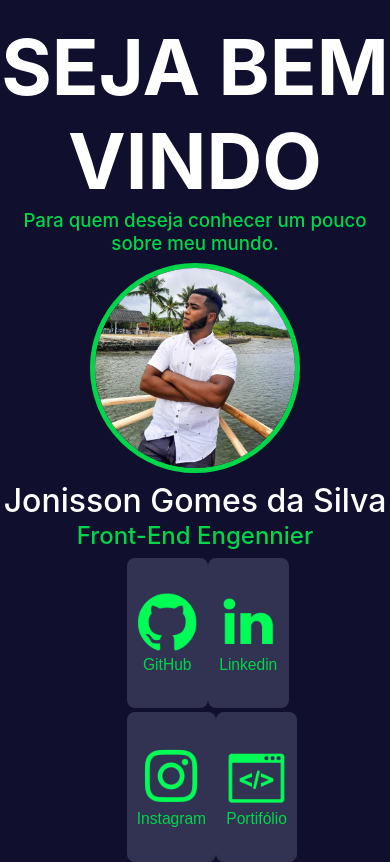
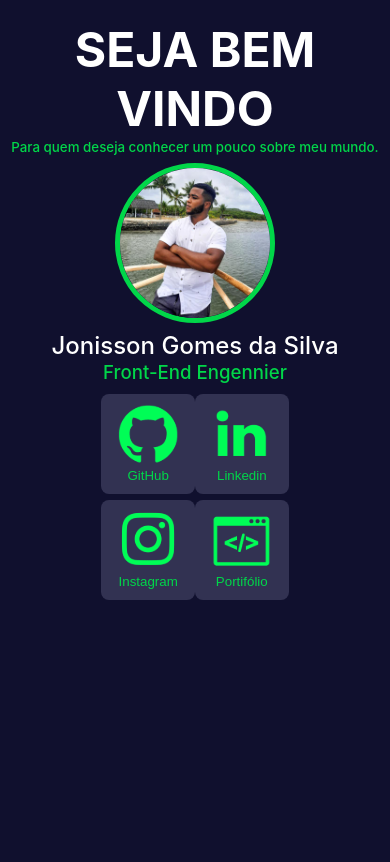
Before and after one commit to JonissonGomes/profile, a React (Create React App) app in the folder front-end/: page / in a window 390 px wide. Built offline with nearby package versions, Linux system fonts and the light colour scheme.

Commit message:
Inserindo resposividade em dispositivos mobile

```diff
--- a/front-end/package.json
+++ b/front-end/package.json
@@ -8,6 +8,7 @@
     "@testing-library/user-event": "^12.6.0",
     "react": "^17.0.1",
     "react-dom": "^17.0.1",
+    "react-router-dom": "^5.2.0",
     "react-scripts": "4.0.1",
     "web-vitals": "^0.2.4"
   },
--- a/front-end/src/pages/welcome/welcome.css
+++ b/front-end/src/pages/welcome/welcome.css
@@ -42,7 +42,7 @@
 }
 
 .boxContainer {
-  width: 35%;
+  width: 34%;
   margin-top: 1%;
 }
 
@@ -70,3 +70,149 @@
 .box button h3 {
   margin-top: 1%;
 }
+
+/* Responsividade */
+
+@media only screen and (max-device-width: 900px) {
+  .welcomeContainer h1 {
+    color: white;
+    font-size: 36pt;
+    margin-bottom: 1px;
+  }
+
+  .welcomeContainer h3 {
+    font-size: 10pt;
+    margin-top: 1px;
+    margin-bottom: 1px;
+    font-weight: 500;
+  }
+
+  .boxName {
+    margin-top: 5px;
+  }
+
+  .boxName img {
+    width: 150px;
+    height: 150px;
+    border-radius: 150px;
+    border: 5px solid #01d649;
+    margin-bottom: 3px;
+    margin-top: 1%;
+  }
+
+  .boxName h3 {
+    color: white;
+    font-size: 18pt;
+  }
+
+  .boxName h4 {
+    font-size: 14pt;
+    font-weight: 500;
+  }
+
+  .boxContainer {
+    width: 48%;
+    margin-top: 1%;
+  }
+
+  .box {
+    display: flex;
+  }
+
+  .box button {
+    outline: none;
+    width: 200px;
+    height: 100px;
+    border-radius: 8px;
+    border: none;
+    padding: 8px 10px 8px 10px;
+    margin-top: 3%;
+    color: #01d649;
+    background-color: #323252;
+    transition: 200ms;
+  }
+  .box button:hover {
+    cursor: pointer;
+    background-color: #3c3c63;
+  }
+
+  .box button h3 {
+    margin-top: 1%;
+  }
+}
+
+@media only screen and (max-device-width: 411px) {
+  .welcomeContainer {
+    margin-top: 15%;
+  }
+
+  .welcomeContainer h1 {
+    color: white;
+    font-size: 24pt;
+    margin-bottom: 1px;
+  }
+
+  .welcomeContainer h3 {
+    margin-top: 1px;
+    margin-bottom: 1px;
+    font-weight: 500;
+    font-size: 8pt;
+  }
+
+  .boxName {
+    margin-top: 5px;
+  }
+
+  .boxName img {
+    width: 100px;
+    height: 100px;
+    border-radius: 150px;
+    border: 3px solid #01d649;
+    margin-bottom: 3px;
+    margin-top: 2%;
+  }
+
+  .boxName h3 {
+    color: white;
+    font-size: 16pt;
+  }
+
+  .boxName h4 {
+    font-size: 13pt;
+    font-weight: 500;
+  }
+
+  .boxContainer {
+    width: 90%;
+    margin-top: 1%;
+  }
+
+  .box {
+    display: flex;
+  }
+
+  .box button {
+    outline: none;
+    width: 160px;
+    height: 100px;
+    border-radius: 8px;
+    border: none;
+    padding: 8px 10px 8px 10px;
+    margin-top: 3%;
+    color: #01d649;
+    background-color: #323252;
+    transition: 200ms;
+  }
+  .box button:hover {
+    cursor: pointer;
+    background-color: #3c3c63;
+  }
+
+  .box button img{
+    width: 25%;
+  }
+
+  .box button h3 {
+    margin-top: 1%;
+  }
+}
--- a/front-end/src/pages/welcome/welcome.jsx
+++ b/front-end/src/pages/welcome/welcome.jsx
@@ -26,7 +26,6 @@ function Welcome() {
             <img src={iconGit} alt="logoImage" />
             <h3>GitHub</h3>
           </button>
-
           <button>
             <img src={iconLinkedin} alt="logoImage" />
             <h3>Linkedin</h3>
```
Also changed, not shown: 2 other files (tests, documents, lock files or other folders).
